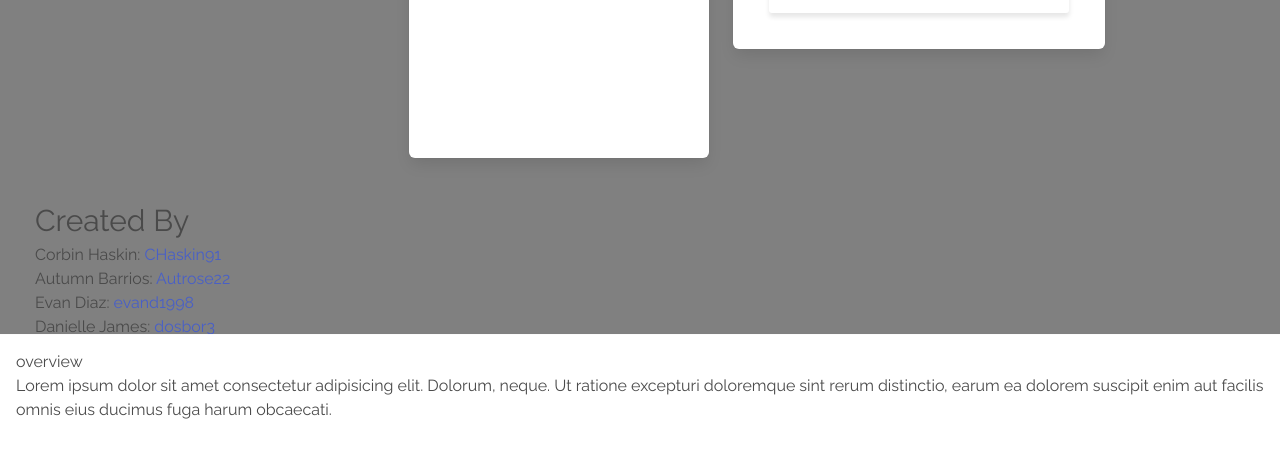
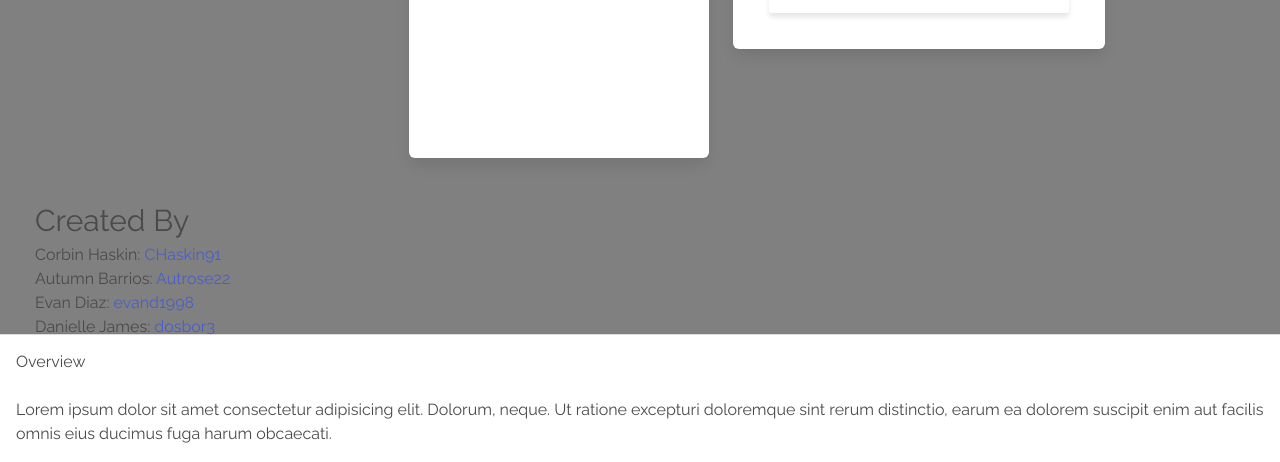
Before and after one commit to CHaskin91/Movie-Night, a plain HTML site: page index.html in a window 1280 px wide. Shown: the part 467-929 px from the top of the page. Before the commit the page ends 905 px from the top, so only its background shows below. Drawn offline with nearby package versions, Linux system fonts and the light colour scheme; no server answers.

Commit message:
updated readme

```diff
--- a/index.html
+++ b/index.html
@@ -36,7 +36,8 @@
         </div>
 
         <div class="overview">
-            <h3>overview</h3>
+            <h3>Overview</h3>
+            </br>
             Lorem ipsum dolor sit amet consectetur adipisicing elit.
              Dolorum, neque. Ut ratione excepturi doloremque sint rerum distinctio, earum ea dolorem suscipit enim
               aut facilis omnis eius ducimus fuga harum obcaecati.
```
Also changed, not shown: 1 other file.
